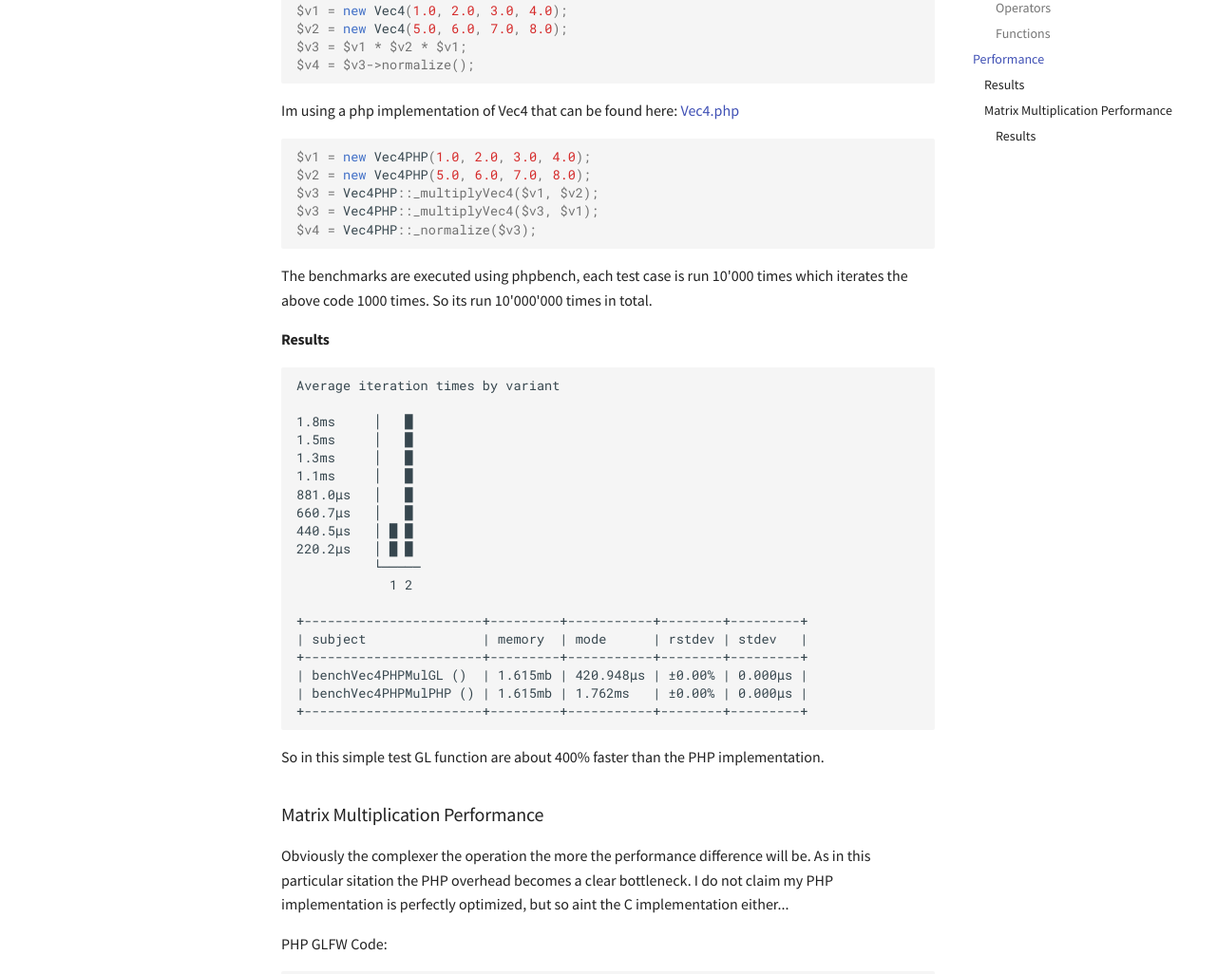
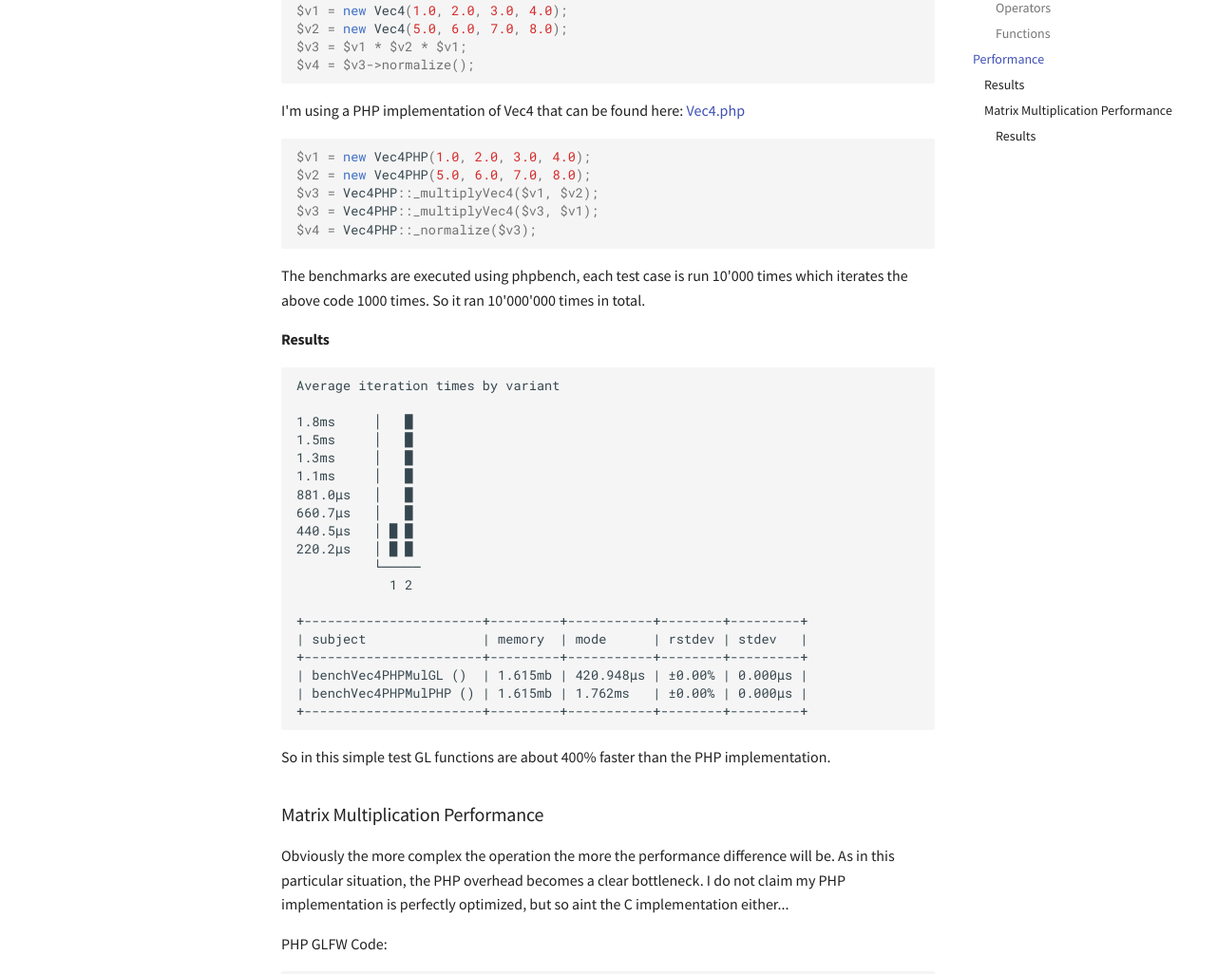
Before and after one commit to mario-deluna/php-glfw, an MkDocs documentation site: the page built from docs/user-guide/math_functions.md, in a window 1280 px wide and 1400 px high, scrolled down 2701 px. Shown: the part 154-1180 px from the top of the window at 95% size. Built offline with MkDocs 1.6.1 and Material for MkDocs 9.7.7, drawn with Linux system fonts in a browser that asks for light colours; comment, search, counter and statistics services are not loaded; some of the changed text lies outside the part shown.

Commit message:
Fixed some typos

````diff
--- a/docs/user-guide/math_functions.md
+++ b/docs/user-guide/math_functions.md
@@ -129,7 +129,7 @@ $v3 = $v1 * $v2 * $v1;
 $v4 = $v3->normalize();
 ```
 
-Im using a php implementation of Vec4 that can be found here: [Vec4.php](https://github.com/mario-deluna/php-render/blob/master/src/Math/Vec4.php)
+I'm using a PHP implementation of Vec4 that can be found here: [Vec4.php](https://github.com/mario-deluna/php-render/blob/master/src/Math/Vec4.php)
 
 ```php
 $v1 = new Vec4PHP(1.0, 2.0, 3.0, 4.0);
@@ -139,7 +139,7 @@ $v3 = Vec4PHP::_multiplyVec4($v3, $v1);
 $v4 = Vec4PHP::_normalize($v3);
 ```
 
-The benchmarks are executed using phpbench, each test case is run 10'000 times which iterates the above code 1000 times. So its run 10'000'000 times in total.
+The benchmarks are executed using phpbench, each test case is run 10'000 times which iterates the above code 1000 times. So it ran 10'000'000 times in total.
 
 #### Results
 
@@ -165,11 +165,11 @@ Average iteration times by variant
 +-----------------------+---------+-----------+--------+---------+
 ```
 
-So in this simple test GL function are about 400% faster than the PHP implementation.
+So in this simple test GL functions are about 400% faster than the PHP implementation.
 
 ### Matrix Multiplication Performance
 
-Obviously the complexer the operation the more the performance difference will be. As in this particular sitation the PHP overhead becomes a clear bottleneck. I do not claim my PHP implementation is perfectly optimized, but so aint the C implementation either...
+Obviously the more complex the operation the more the performance difference will be. As in this particular situation, the PHP overhead becomes a clear bottleneck. I do not claim my PHP implementation is perfectly optimized, but so aint the C implementation either...
 
 PHP GLFW Code:
 
@@ -189,7 +189,7 @@ $m3 = Mat4PHP::_multiply($m1, $m2);
 $m4 = $m3->inverse();
 ```
 
-#### Results
+#### Results
 
 As expected the performance difference is even more pronounced here. PHP-GLFW is about 1'500% faster than the PHP implementation. But again this is not really a fair comparison.
 
````
Also changed, not shown: other parts of docs/user-guide/math_functions.md (+8 -8 lines).
